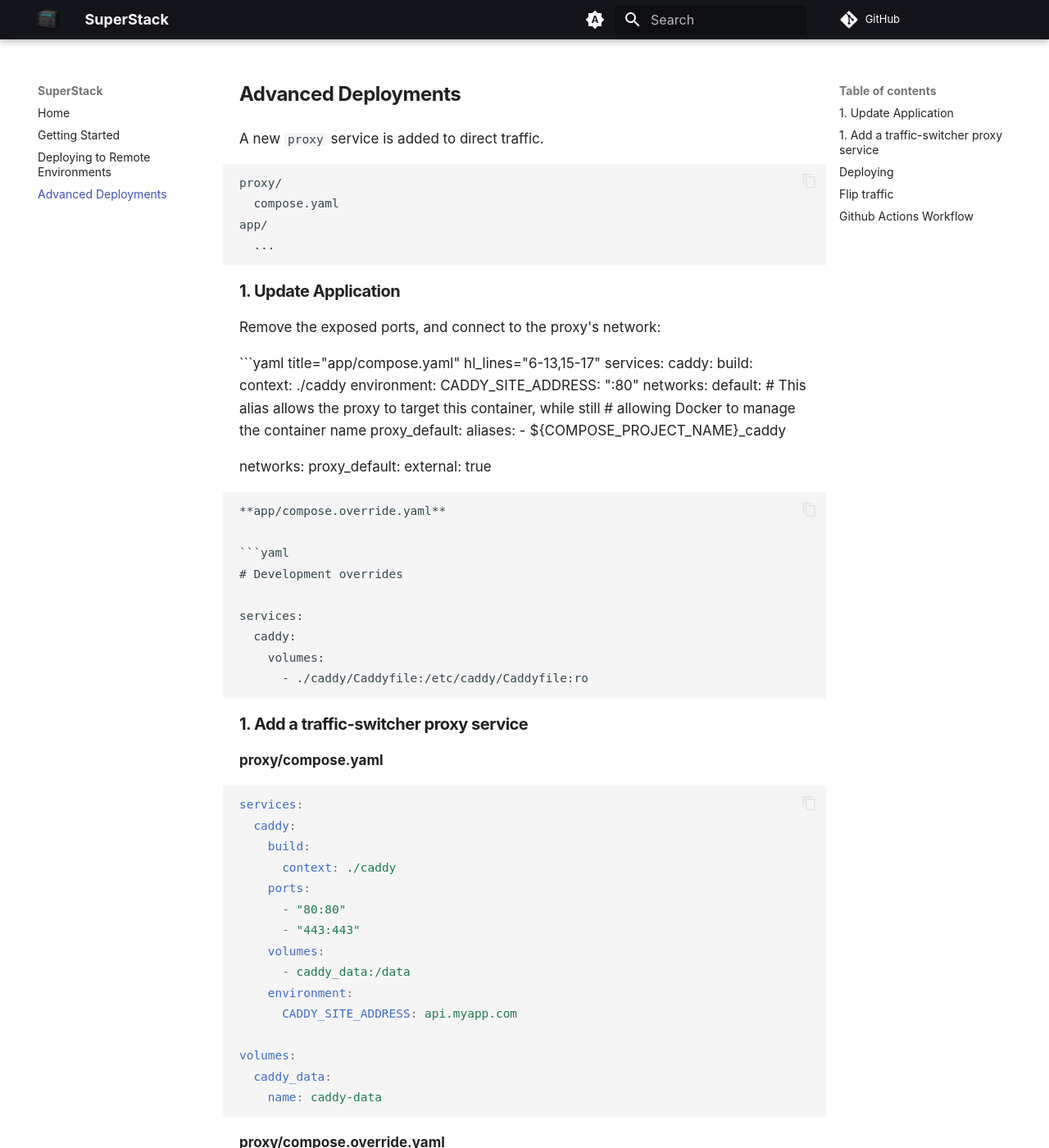
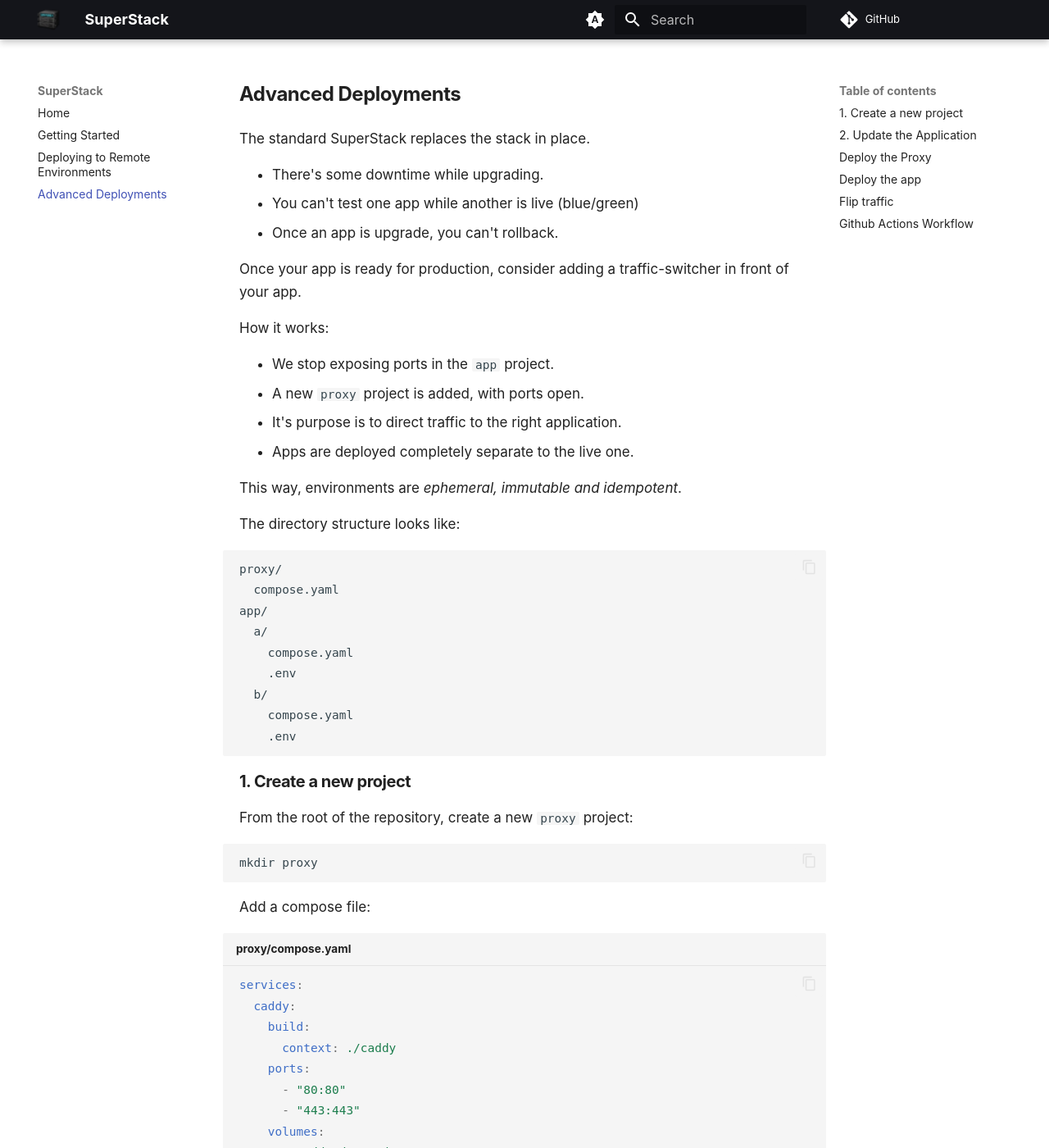
Before and after one commit to explodinglabs/superstack.docs, an MkDocs documentation site: the page built from docs/advanced.md, in a window 1280 px wide and 1400 px high. Shown: the whole window at 82% size. Built offline with MkDocs 1.6.1 and Material for MkDocs 9.7.7, drawn with Linux system fonts in a browser that asks for light colours; comment, search, counter and statistics services are not loaded; some of the changed text lies outside the part shown.

Commit message:
Adjust advanced doc

````diff
--- a/docs/advanced.md
+++ b/docs/advanced.md
@@ -1,15 +1,83 @@
-A new `proxy` service is added to direct traffic.
+The standard SuperStack replaces the stack in place.
+
+- There's some downtime while upgrading.
+- You can't test one app while another is live (blue/green)
+- Once an app is upgrade, you can't rollback.
+
+Once your app is ready for production, consider adding a traffic-switcher in
+front of your app.
+
+How it works:
+
+- We stop exposing ports in the `app` project.
+- A new `proxy` project is added, with ports open.
+- It's purpose is to direct traffic to the right application.
+- Apps are deployed completely separate to the live one.
+
+This way, environments are _ephemeral, immutable and idempotent_.
+
+The directory structure looks like:
 
 ```
 proxy/
   compose.yaml
 app/
-  ...
+  a/
+    compose.yaml
+    .env
+  b/
+    compose.yaml
+    .env
 ```
 
-## 1. Update Application
+## 1. Create a new project
 
-Remove the exposed ports, and connect to the proxy's network:
+From the root of the repository, create a new `proxy` project:
+
+```sh
+mkdir proxy
+```
+
+Add a compose file:
+
+```yaml title="proxy/compose.yaml"
+services:
+  caddy:
+    build:
+      context: ./caddy
+    ports:
+      - "80:80"
+      - "443:443"
+    volumes:
+      - caddy_data:/data
+    environment:
+      CADDY_SITE_ADDRESS: api.myapp.com
+
+volumes:
+  caddy_data:
+    name: caddy-data # The proxy manages TLS, so give it a persistent volume for certificates
+```
+
+```yaml title="proxy/compose.override.yaml"
+# Development overrides
+
+services:
+  caddy:
+    ports:
+      - "8000:80"
+    environment:
+      CADDY_SITE_ADDRESS: :80
+```
+
+```yaml title="proxy/caddy/Caddyfile"
+{$CADDY_SITE_ADDRESS}
+
+reverse_proxy app_caddy:80
+```
+
+## 2. Update the Application
+
+Remove the app's exposed ports, and connect to the proxy's network:
 
 ```yaml title="app/compose.yaml" hl_lines="6-13,15-17"
 services:
@@ -31,9 +99,7 @@
     external: true
 ```
 
-**app/compose.override.yaml**
-
-```yaml
+```yaml title="app/compose.override.yaml"
 # Development overrides
 
 services:
@@ -42,67 +108,9 @@
       - ./caddy/Caddyfile:/etc/caddy/Caddyfile:ro
 ```
 
-## 1. Add a traffic-switcher proxy service
+## Deploy the Proxy
 
-**proxy/compose.yaml**
-
-```yaml
-services:
-  caddy:
-    build:
-      context: ./caddy
-    ports:
-      - "80:80"
-      - "443:443"
-    volumes:
-      - caddy_data:/data
-    environment:
-      CADDY_SITE_ADDRESS: api.myapp.com
-
-volumes:
-  caddy_data:
-    name: caddy-data
-```
-
-**proxy/compose.override.yaml**
-
-```yaml
-# Development overrides
-
-services:
-  caddy:
-    ports:
-      - "8000:80"
-    environment:
-      CADDY_SITE_ADDRESS: :80
-```
-
-**proxy/caddy/Caddyfile**
-
-```yaml
-{$CADDY_SITE_ADDRESS}
-
-reverse_proxy app_caddy:80
-```
-
-## Deploying
-
-The proxy is deployed manually, and app infra files are created in a new
-directory every time.
-
-```
-proxy/
-  compose.yaml
-app/
-  a/
-    compose.yaml
-    .env
-  b/
-    compose.yaml
-    .env
-```
-
-the Proxy (Manual Step)
+The proxy is only deployed once.
 
 On the server, create a proxy directory:
 
@@ -116,16 +124,9 @@
 scp proxy/compose.yaml app-backend:proxy/
 ```
 
-> Optionally, you might point a second hostname to an idle stack for testing.
+> You might also point a second hostname to an idle stack for testing.
 
-The proxy manages TLS, so give it a persistent volume for certificates:
-
-```sh
-docker volume create caddy_data
-```
-
-Start the proxy, attaching it to both networks – this requires both stacks to
-be up first, so the networks exist:
+## Deploy the app
 
 ```sh
 docker compose up -d
@@ -141,9 +142,7 @@
 
 ## Github Actions Workflow
 
-**.github/workflows/ci.yaml**
-
-```yaml
+```yaml title=".github/workflows/ci.yaml"
 name: Deploy
 
 on:
````
Also changed, not shown: docs/deploy.md (+4 -6 lines).
